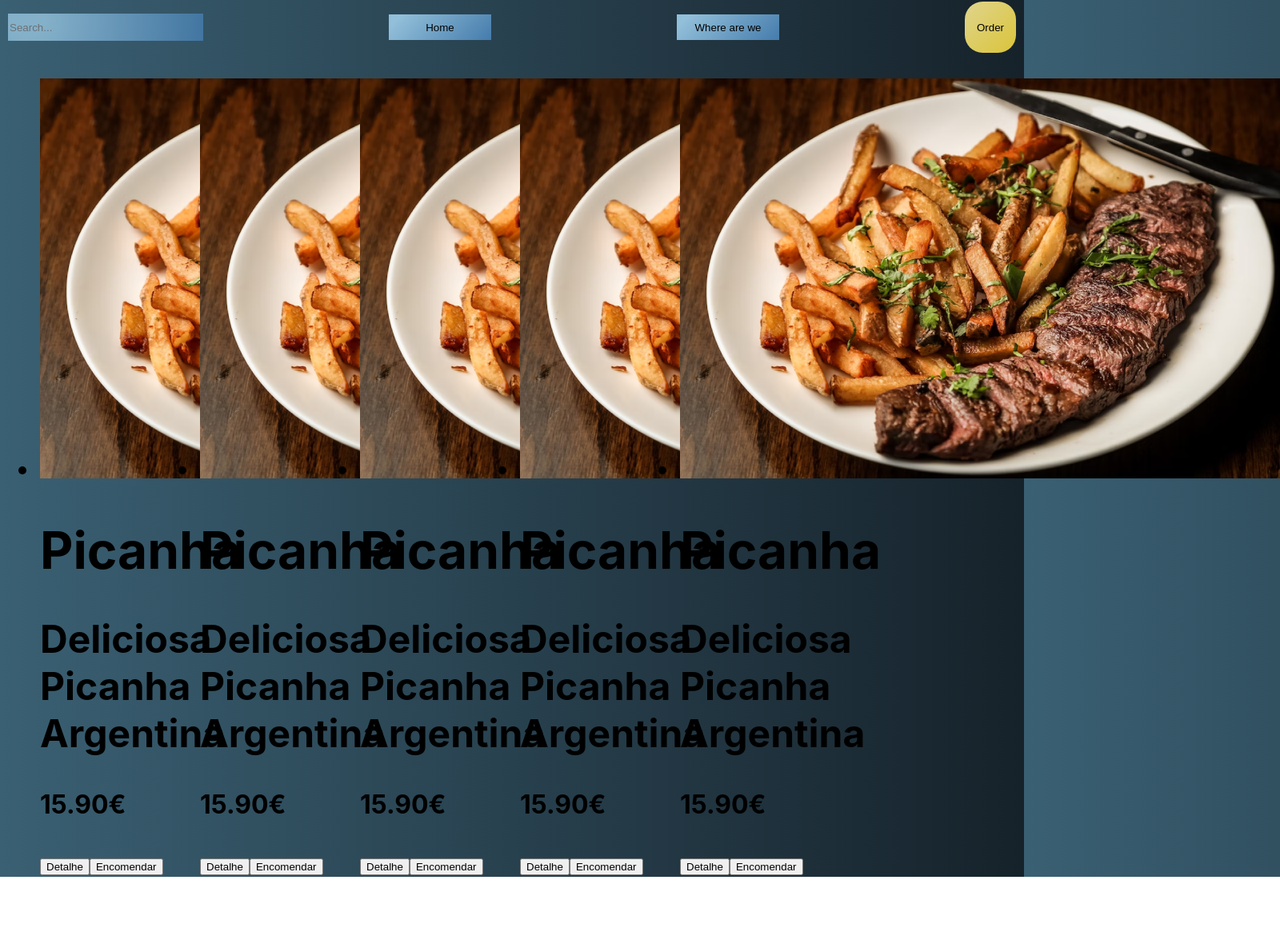
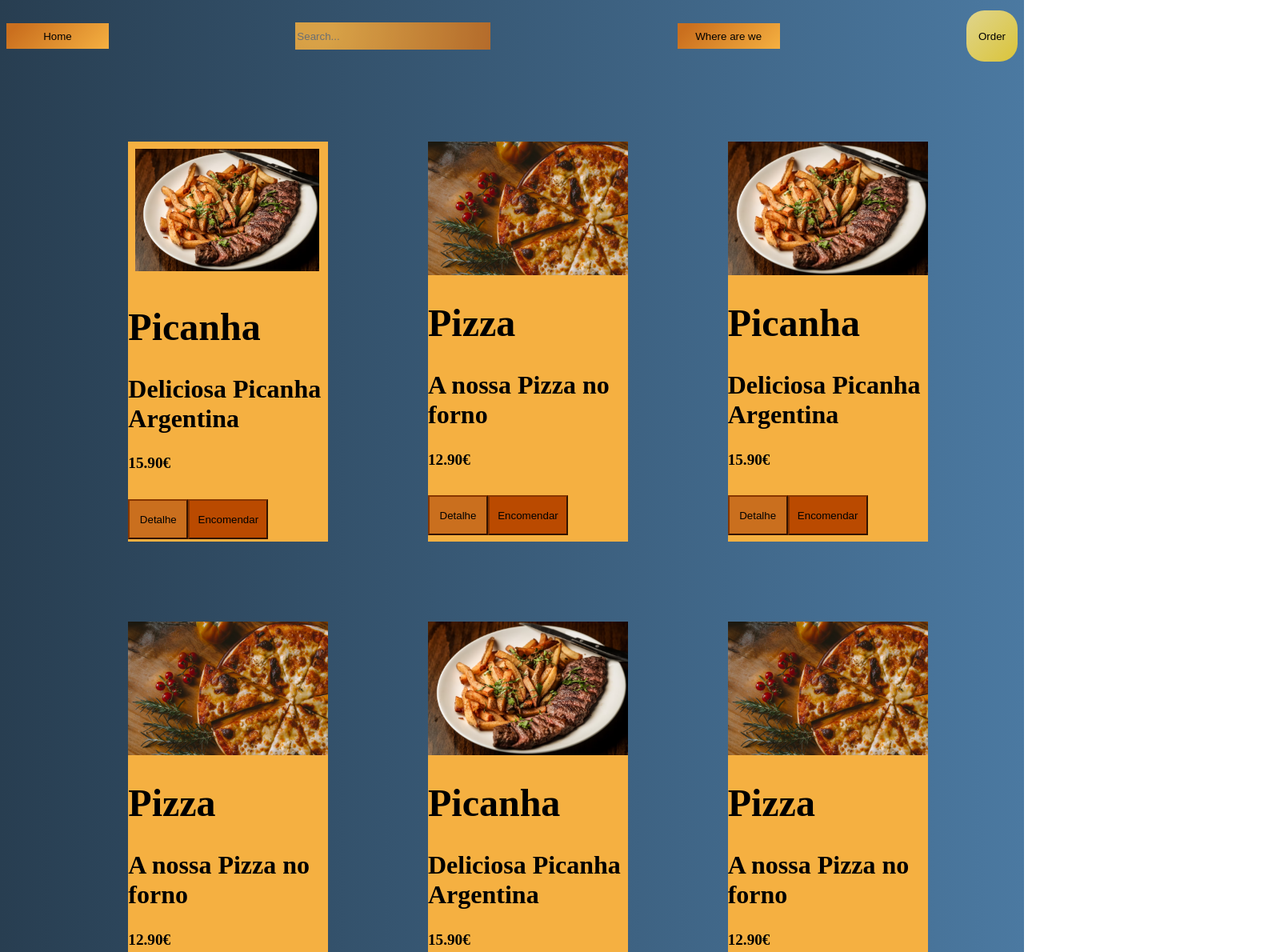
Before and after one commit to JorgeNeiva/Projecto-Final, a React (Create React App) app in the folder restaurant/: page / in a window 1280 px wide. Shown: the part 19-1209 px from the top of the page at 80% size, 1600 px wide, since content can reach past the window. Before the commit the page ends 1115 px from the top, so only its background shows below. Built offline with nearby package versions, Linux system fonts and the light colour scheme.

Commit message:
list style changes and style buttons

```diff
--- a/restaurant/src/components/Navbar/Navbar.css
+++ b/restaurant/src/components/Navbar/Navbar.css
@@ -1,9 +1,11 @@
 .search-bar{
-    background-image: radial-gradient( circle farthest-corner at 10% 20%,  #92bfd9 10%, #457cac 100%);
-    border: 0px;
+    background-image: radial-gradient( circle farthest-corner at 10% 20%,  #F5B041 10%, #CA6F1E 100%);
+    border: 5px;
     width: 15rem;
     height: 2rem;
     opacity: 85%;
+    border-color: black;
+
 }
 
 .cart{
@@ -18,6 +20,12 @@
 
 }
 
+.cart:hover {
+    transform: translateY(-2px);
+    box-shadow: 5px 5px 15px rgba(0, 0, 0, 0.5);
+    transition: transform 0.2s ease-in-out;
+}
+
 .nav-bar{
     display: flex;
     justify-content: space-between;
@@ -27,8 +35,20 @@
 .my-home, .contacts {
     width: 8rem;
     height: 2rem;
-    background-image: linear-gradient( 135deg, #92bfd9 10%, #457cac 100%);
+    background-image: linear-gradient( 135deg, #CA6F1E 10%, #F5B041 100%);
     border-color: black;
     border: 0px;
     cursor: pointer;
 }
+
+.my-home:hover {
+    transform: translateY(-2px);
+    box-shadow: 5px 5px 15px rgba(0, 0, 0, 0.5);
+    transition: transform 0.2s ease-in-out;
+}
+
+.contacts:hover {
+    transform: translateY(-2px);
+    box-shadow: 5px 5px 15px rgba(0, 0, 0, 0.5);
+    transition: transform 0.2s ease-in-out;
+}
--- a/restaurant/src/components/Navbar/Navbar.jsx
+++ b/restaurant/src/components/Navbar/Navbar.jsx
@@ -4,8 +4,8 @@ import './Navbar.css'
 const MainBar = () => {
     return(
         <nav className="nav-bar">
+            <input className="my-home" type="submit" value='Home' />
             <input className="search-bar" type="text" placeholder="Search..." />
-            <input className="my-home" type="submit" value='Home' />
             <input className="contacts" type="submit" value= "Where are we" />
             <input className="cart" type="submit" value="Order" />
         </nav>
--- a/restaurant/src/components/productList/ProductList.css
+++ b/restaurant/src/components/productList/ProductList.css
@@ -1,12 +1,19 @@
 .meal-main{
     display: flex;
     flex-flow: row wrap;
+    margin: 50px;
+    justify-content: space-around;
 }
 
 .meal-box{
-    width: 200px;
+    width: 250px;
     height: 500px;
+    margin: 50px;
+    display: block;
+    align-items: center;
+    background-color: #F5B041;
 }
+
 
 .meal{
     display: flex;
@@ -14,5 +21,52 @@
 }
 
 .meal-img{
-    width: 10px;
+    width: 230px;
+    margin: 9px;
+    display: flex;
+
 }
+
+
+h1 {
+
+    font-size: 3rem;
+
+}
+
+h2{
+    font-size: 2rem;
+}
+
+p{
+    font-size: 1.2rem;
+}
+
+.more-info{
+    border-color:#873600;
+    background-color:#CA6F1E;
+    cursor:pointer;
+    width: 75px;
+    height: 50px;
+}
+
+.more-info:hover {
+    transform: translateY(-2px);
+    box-shadow: 5px 5px 15px rgba(0, 0, 0, 0.5);
+    transition: transform 0.2s ease-in-out;
+}
+
+
+.add-cart{
+    border-color: #873600;
+    background-color: #BA4A00;
+    cursor:pointer;
+    width: 100px;
+    height: 50px;
+}
+
+.add-cart:hover {
+    transform: translateY(-2px);
+    box-shadow: 5px 5px 15px rgba(0, 0, 0, 0.5);
+    transition: transform 0.2s ease-in-out;
+}
--- a/restaurant/src/components/productList/ProductList.jsx
+++ b/restaurant/src/components/productList/ProductList.jsx
@@ -1,13 +1,42 @@
 
 import './ProductList.css'
 import Picanha from '../../assets/images/picanha.png'
+import Pizza from '../../assets/images/Pizza.png'
 
 const FoodList = () => {
     return(
         <ul  className = 'meal-main'>
                 <li className='meal-box' >
-                    <div className='meal'>
-                        <div>
+                    <div >
+                        <div className='meal'>
+                            <img className='meal-img' src = {Picanha} alt="Prato em cima da mesa" />
+                        </div>
+                         <div>
+                             <h1>Picanha</h1>
+                             <h2>Deliciosa Picanha Argentina</h2>
+                             <p>15.90€</p>
+                             <input className="more-info" type="submit" value="Detalhe" />
+                             <input className="add-cart" type="submit" value="Encomendar" />
+                         </div>
+                    </div>
+                </li>
+                <li className='meal-box' >
+                    <div >
+                        <div className='meal'>
+                            <img src = {Pizza} alt="Prato em cima da mesa" />
+                        </div>
+                         <div>
+                             <h1>Pizza</h1>
+                             <h2>A nossa Pizza no forno</h2>
+                             <p>12.90€</p>
+                             <input className="more-info" type="submit" value="Detalhe" />
+                             <input className="add-cart" type="submit" value="Encomendar" />
+                         </div>
+                    </div>
+                </li>
+                <li className='meal-box' >
+                    <div >
+                        <div className='meal'>
                             <img src = {Picanha} alt="Prato em cima da mesa" />
                         </div>
                          <div>
@@ -20,8 +49,22 @@ const FoodList = () => {
                     </div>
                 </li>
                 <li className='meal-box' >
-                    <div className='meal'>
-                        <div className='meal-img'>
+                    <div >
+                        <div className='meal'>
+                            <img src = {Pizza} alt="Prato em cima da mesa" />
+                        </div>
+                         <div>
+                             <h1>Pizza</h1>
+                             <h2>A nossa Pizza no forno</h2>
+                             <p>12.90€</p>
+                             <input className="more-info" type="submit" value="Detalhe" />
+                             <input className="add-cart" type="submit" value="Encomendar" />
+                         </div>
+                    </div>
+                </li>
+                <li className='meal-box' >
+                    <div >
+                        <div className='meal'>
                             <img src = {Picanha} alt="Prato em cima da mesa" />
                         </div>
                          <div>
@@ -34,42 +77,14 @@ const FoodList = () => {
                     </div>
                 </li>
                 <li className='meal-box' >
-                    <div className='meal'>
-                        <div>
-                            <img src = {Picanha} alt="Prato em cima da mesa" />
+                    <div >
+                        <div className='meal'>
+                            <img src = {Pizza} alt="Prato em cima da mesa" />
                         </div>
                          <div>
-                             <h1>Picanha</h1>
-                             <h2>Deliciosa Picanha Argentina</h2>
-                             <p>15.90€</p>
-                             <input className="more-info" type="submit" value="Detalhe" />
-                             <input className="add-cart" type="submit" value="Encomendar" />
-                         </div>
-                    </div>
-                </li>
-                <li className='meal-box' >
-                    <div className='meal'>
-                        <div>
-                            <img src = {Picanha} alt="Prato em cima da mesa" />
-                        </div>
-                         <div>
-                             <h1>Picanha</h1>
-                             <h2>Deliciosa Picanha Argentina</h2>
-                             <p>15.90€</p>
-                             <input className="more-info" type="submit" value="Detalhe" />
-                             <input className="add-cart" type="submit" value="Encomendar" />
-                         </div>
-                    </div>
-                </li>
-                <li className='meal-box' >
-                    <div className='meal'>
-                        <div>
-                            <img src = {Picanha} alt="Prato em cima da mesa" />
-                        </div>
-                         <div>
-                             <h1>Picanha</h1>
-                             <h2>Deliciosa Picanha Argentina</h2>
-                             <p>15.90€</p>
+                             <h1>Pizza</h1>
+                             <h2>A nossa Pizza no forno</h2>
+                             <p>12.90€</p>
                              <input className="more-info" type="submit" value="Detalhe" />
                              <input className="add-cart" type="submit" value="Encomendar" />
                          </div>
--- a/restaurant/src/index.css
+++ b/restaurant/src/index.css
@@ -1,13 +1,8 @@
 body {
-  margin: 10px;
-  font-family: -apple-system, BlinkMacSystemFont, 'Segoe UI', 'Roboto', 'Oxygen',
-    'Ubuntu', 'Cantarell', 'Fira Sans', 'Droid Sans', 'Helvetica Neue',
-    sans-serif;
-  -webkit-font-smoothing: antialiased;
-  -moz-osx-font-smoothing: grayscale;
-  background: #16222A;
-  background: -webkit-linear-gradient(to right, #3A6073, #16222A);
-  background: linear-gradient(to right, #3A6073, #16222A);
+  background: #4B79A1;  /* fallback for old browsers */
+background: -webkit-linear-gradient(to right, #283E51, #4B79A1);  /* Chrome 10-25, Safari 5.1-6 */
+background: linear-gradient(to right, #283E51, #4B79A1); /* W3C, IE 10+/ Edge, Firefox 16+, Chrome 26+, Opera 12+, Safari 7+ */
+
 }
 
 code {
```
Also changed, not shown: restaurant/src/assets/images/Pizza.png (added).
